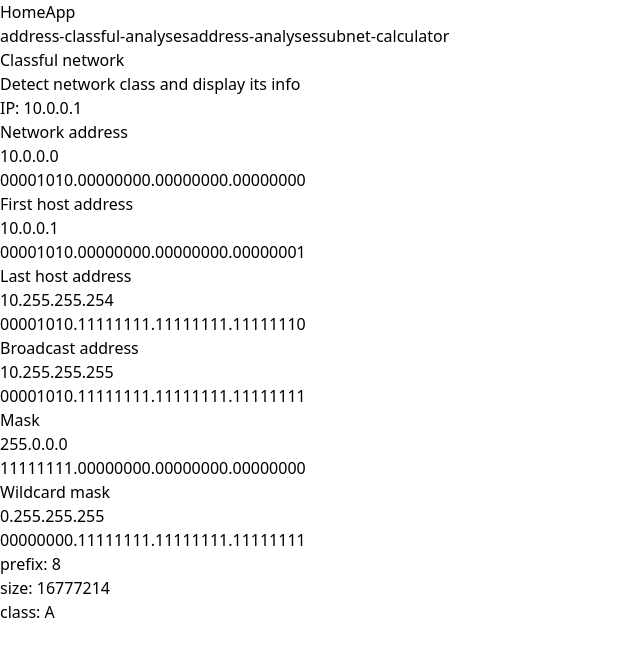
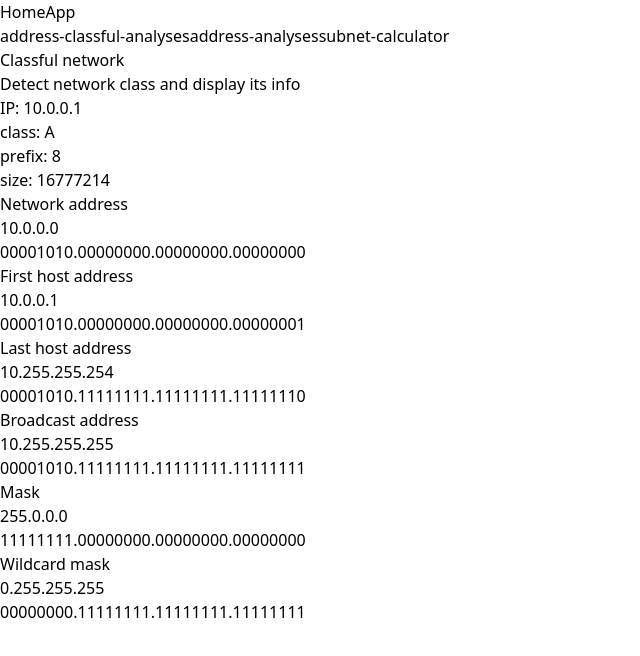
Before and after one commit to eazyip/ez-ip-app, a Vue app: page /app/ipv4/address-classful-analyses in a window 1280 px wide. Shown: the top 656 px of the page, without its empty margins (0-640 px from the left). Built offline with nearby package versions, Linux system fonts and the light colour scheme.

Commit message:
small styling for info parts

```diff
--- a/src/components/AddressIpv4Info.vue
+++ b/src/components/AddressIpv4Info.vue
@@ -1,14 +1,14 @@
 <template>
     <div class="flex flex-wrap gap-1 items-center">
         <p class="w-36">{{ label ?? address.label }}</p>
-        <ul class="flex flex-wrap gap-1 items-center">
-            <li class="w-32 p-1 bg-slate-300 rounded-sm text-sm font-mono">
-                {{ address.decimalValue.value || '' }}
-            </li>
-            <li class="w-72 p-1 m-1 bg-slate-300 rounded-sm text-sm font-mono">
-                {{ address.binaryValue.dotted || '' }}
-            </li>
-        </ul>
+
+        <p class="p-1 bg-slate-300 rounded-sm text-sm font-mono">
+            {{ address.decimalValue.value || '' }}
+        </p>
+
+        <p class="p-1 bg-slate-300 rounded-sm text-sm font-mono">
+            {{ address.binaryValue.dotted || '' }}
+        </p>
     </div>
 </template>
 
--- a/src/components/NetworkIpv4Classful.vue
+++ b/src/components/NetworkIpv4Classful.vue
@@ -13,8 +13,13 @@
         />
 
         <div v-if="network.network">
+            <div>
+                class:
+                <span class="p-1 rounded-sm bg-slate-300 text-sm font-mono">{{
+                    network.network.class
+                }}</span>
+            </div>
             <NetworkIpv4Info :network="network.network" />
-            <div>class: {{ network.network.class }}</div>
         </div>
     </div>
 </template>
--- a/src/components/NetworkIpv4Info.vue
+++ b/src/components/NetworkIpv4Info.vue
@@ -1,12 +1,24 @@
 <template>
+    <div class="flex flex-col gap-1 p-1">
+        <div>
+            prefix:
+            <span class="p-1 rounded-sm bg-slate-300 text-sm font-mono">{{
+                network.prefix.value
+            }}</span>
+        </div>
+        <div>
+            size:
+            <span class="p-1 rounded-sm bg-slate-300 text-sm font-mono">{{
+                network.prefix.size
+            }}</span>
+        </div>
         <AddressIpv4Info :address="network.networkAddress" />
         <AddressIpv4Info v-if="network.firstHostAddress" :address="network.firstHostAddress" />
         <AddressIpv4Info v-if="network.lastHostAddress" :address="network.lastHostAddress" />
         <AddressIpv4Info :address="network.broadcastAddress" />
         <AddressIpv4Info :address="network.mask" />
         <AddressIpv4Info :address="network.wildcardMask" />
-    <div>prefix: {{ network.prefix.value }}</div>
-    <div>size: {{ network.prefix.size }}</div>
+    </div>
 </template>
 
 <script setup lang="ts">
```
Lines whose indentation alone changed are shown as unchanged.
